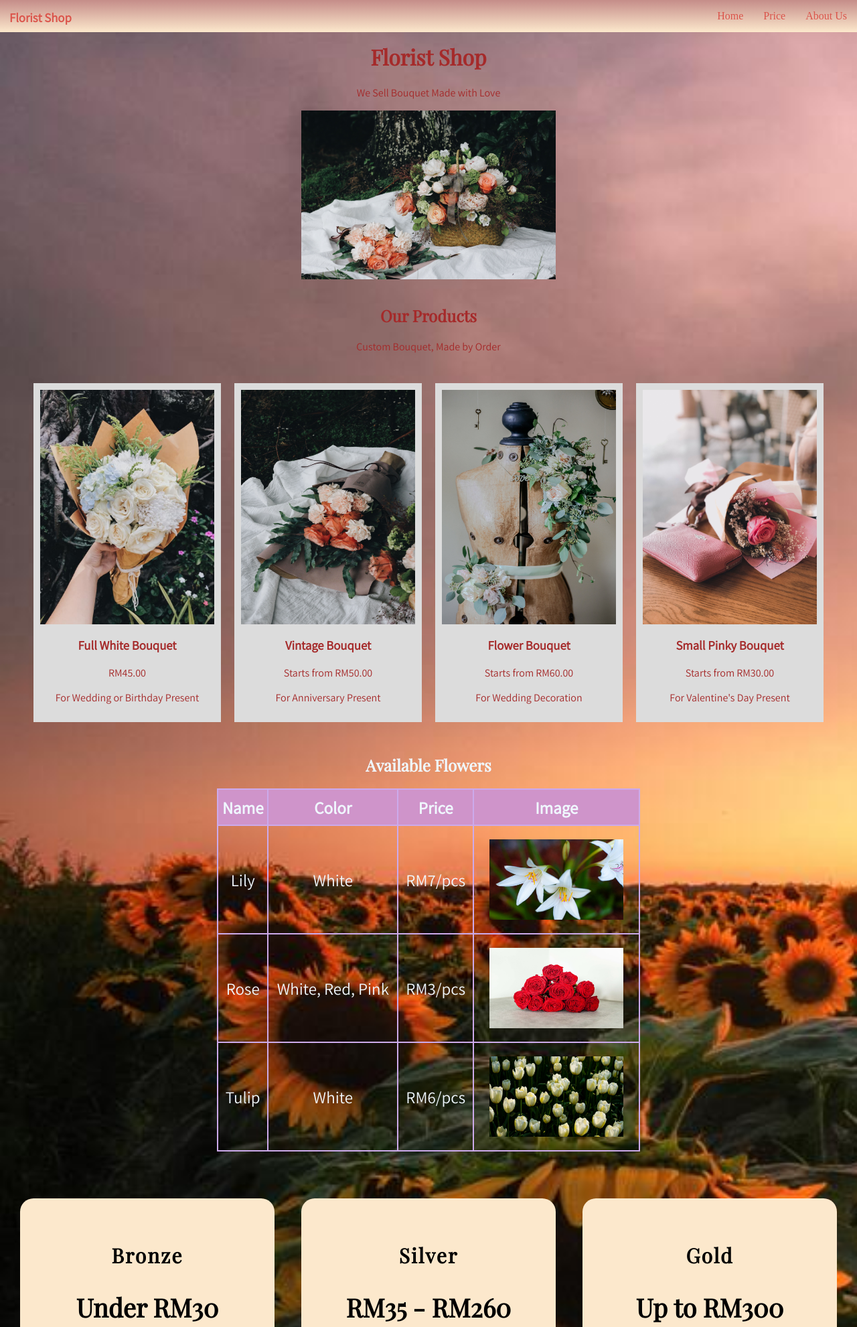
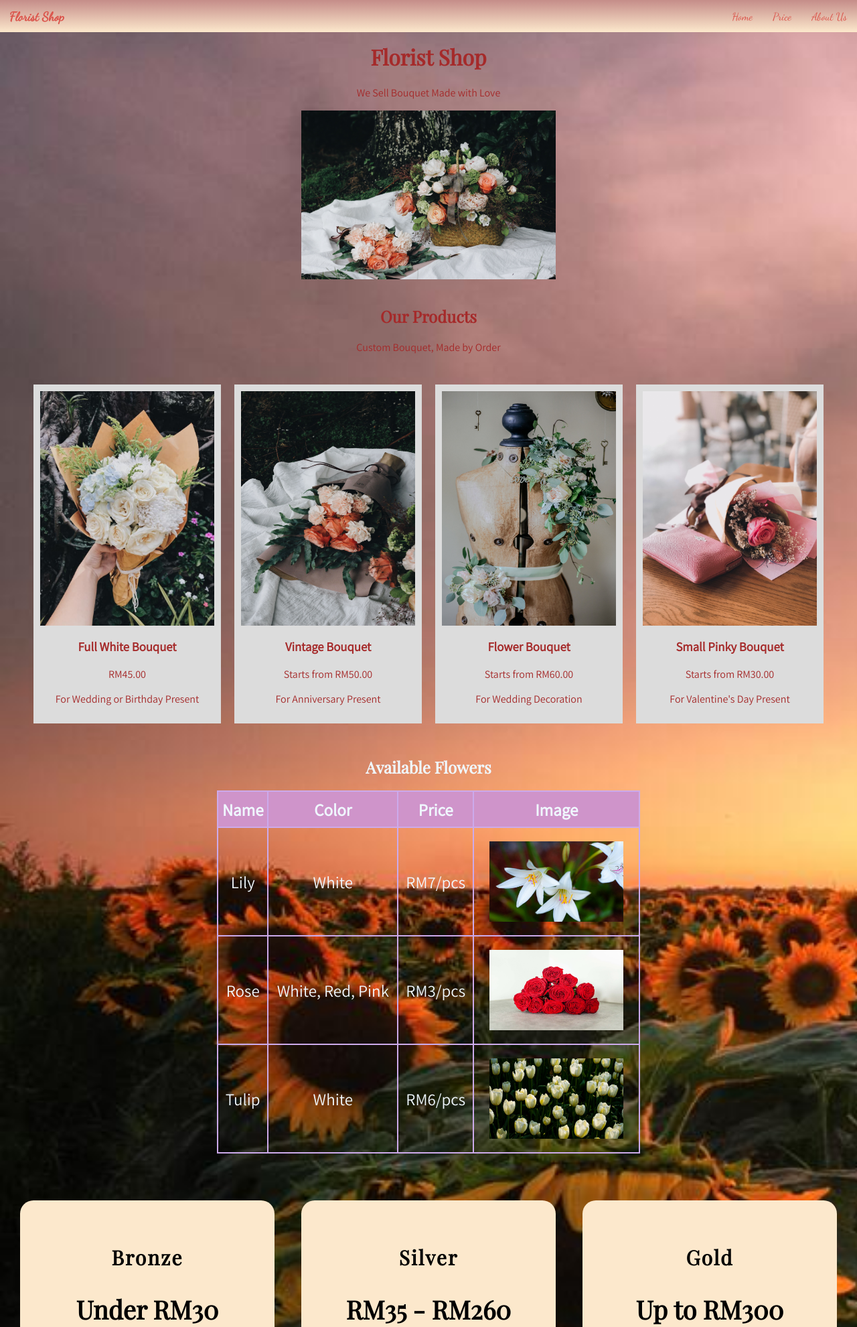
Before and after one commit to zhafranzainal/basic_web, a PHP site: page / in a window 1280 px wide. Shown: the top 1981 px of the page at 67% size. Run offline with PHP 8.4, Linux system fonts and the light colour scheme; some libraries are stand-ins or nearby versions.

Commit message:
Add Google fonts

```diff
--- a/Meeting 8 - Google Fonts/florist-shop/index.html
+++ b/Meeting 8 - Google Fonts/florist-shop/index.html
@@ -6,11 +6,14 @@
     <title>Florist Shop</title>
 
     <link rel="stylesheet" type="text/css" href="styles.css">
+    <script src="https://kit.fontawesome.com/f90068558c.js" crossorigin="anonymous"></script>
 
-    <link href="https://fonts.googleapis.com/css2?family=Assistant&family=Playfair+Display&display=swap"
+    <link rel="preconnect" href="https://fonts.googleapis.com">
+    <link rel="preconnect" href="https://fonts.gstatic.com" crossorigin>
+
+    <link
+        href="https://fonts.googleapis.com/css2?family=Playfair+Display&family=Assistant&family=Dancing+Script&display=swap"
         rel="stylesheet">
-
-    <script src="https://kit.fontawesome.com/f90068558c.js" crossorigin="anonymous"></script>
 
 </head>
 
--- a/Meeting 8 - Google Fonts/florist-shop/styles.css
+++ b/Meeting 8 - Google Fonts/florist-shop/styles.css
@@ -271,3 +271,7 @@ footer {
     padding-top: 5px;
     border-top: 1px solid rgb(146, 168, 133);
 }
+
+* {
+    font-family: 'Dancing Script', cursive;
+}
```
